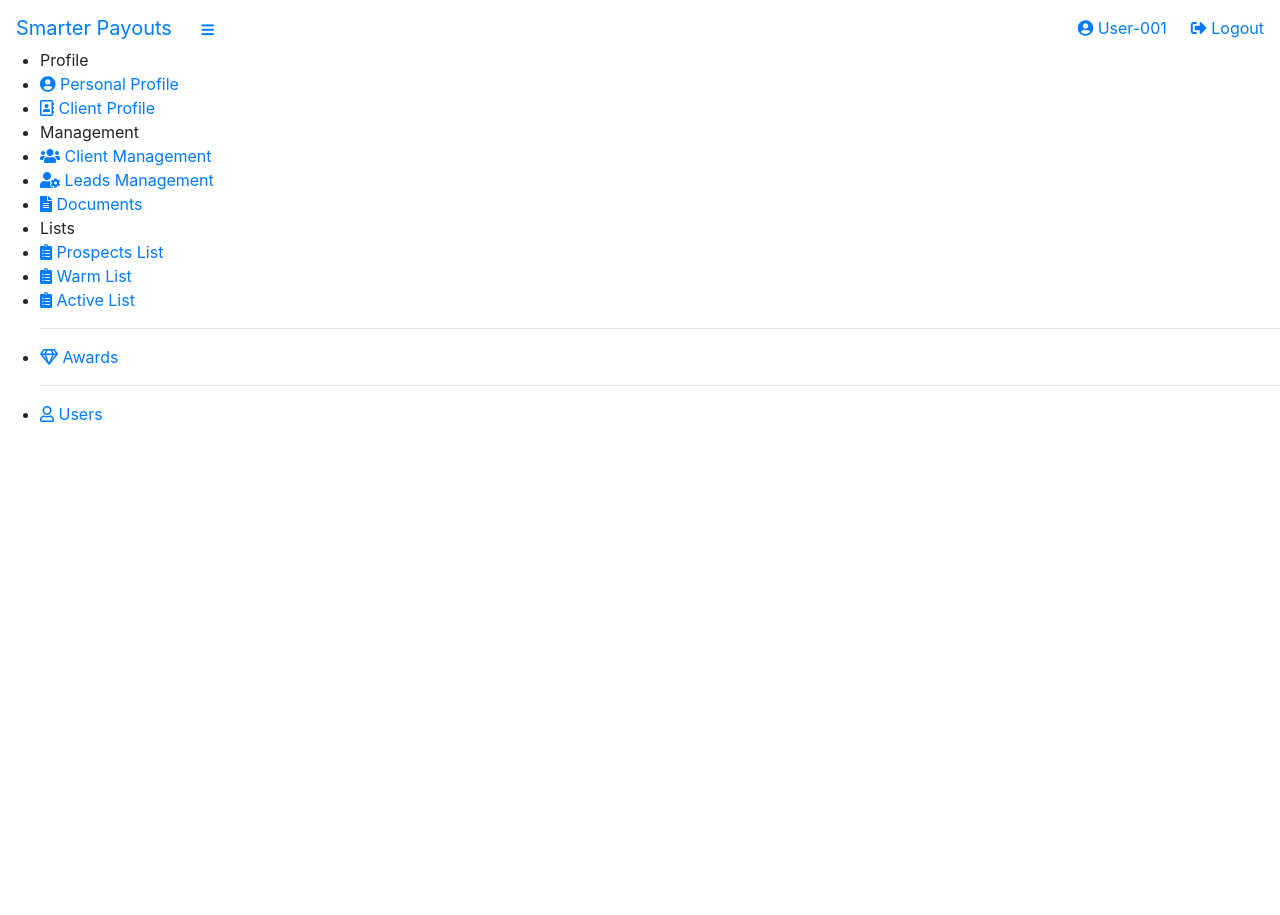
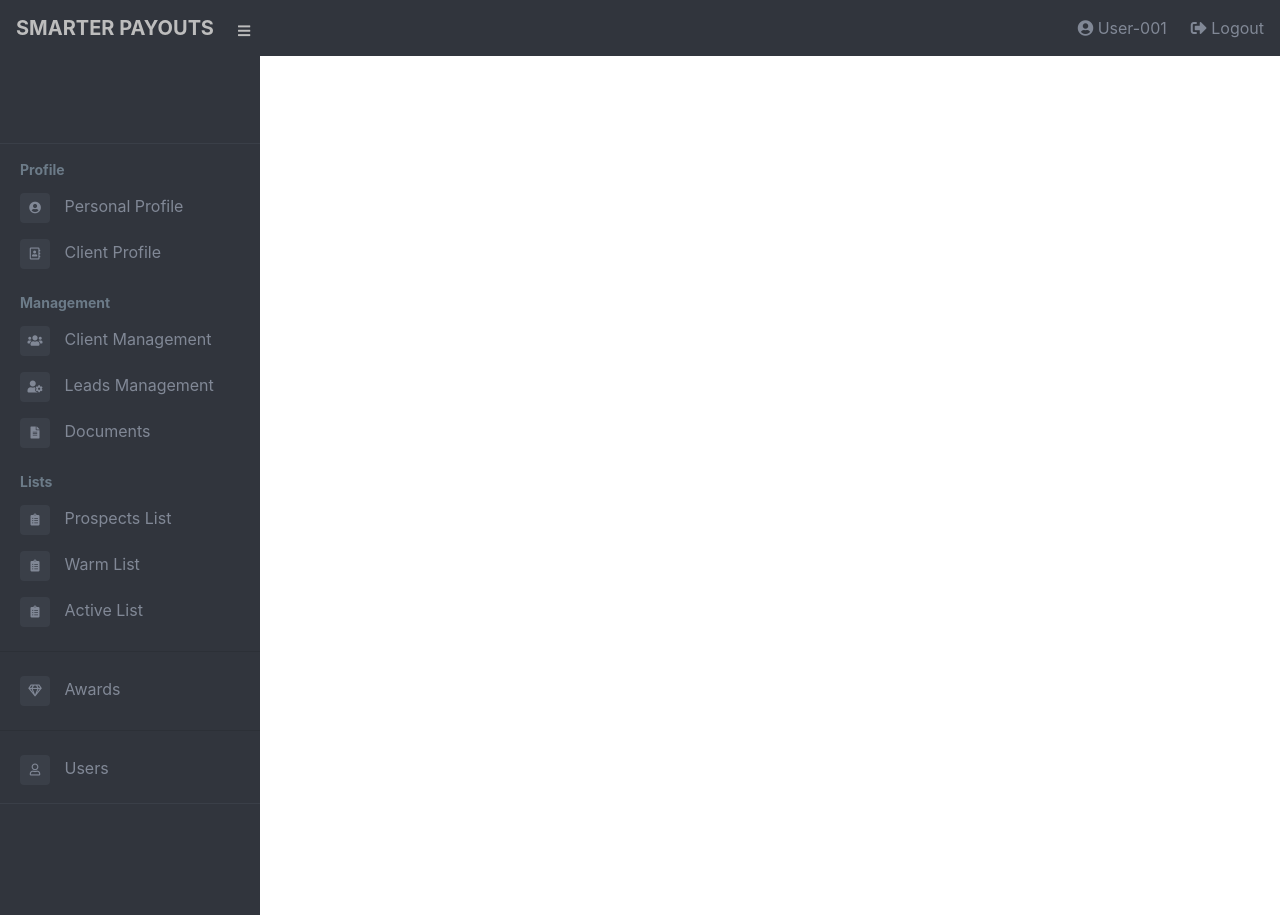
Before and after one commit to DawoodNaveed/smarterPayout, a Symfony app: template templates/dashboardMenu.html.twig in a window 1280 px wide. Run offline with Twig, Linux system fonts and the light colour scheme; the template is opened without the code that fills it, so the values that code supplies are empty; some libraries are stand-ins or nearby versions.

Commit message:
login and sidebar

```diff
--- a/public/resources/css/custom-admin.css
+++ b/public/resources/css/custom-admin.css
@@ -0,0 +1,269 @@
+
+.page-wrapper .sidebar-wrapper,
+.sidebar-wrapper .sidebar-brand > a,
+.sidebar-wrapper .sidebar-dropdown > a:after,
+.sidebar-wrapper .sidebar-menu .sidebar-dropdown .sidebar-submenu li a:before,
+.sidebar-wrapper ul li a i,
+.page-wrapper .page-content,
+.sidebar-wrapper .sidebar-search input.search-menu,
+.sidebar-wrapper .sidebar-search .input-group-text,
+.sidebar-wrapper .sidebar-menu ul li a,
+#show-sidebar,
+#close-sidebar {
+    -webkit-transition: all 0.3s ease;
+    -moz-transition: all 0.3s ease;
+    -ms-transition: all 0.3s ease;
+    -o-transition: all 0.3s ease;
+    transition: all 0.3s ease;
+}
+
+/*----------------page-wrapper----------------*/
+
+.page-wrapper {
+    height: 100vh;
+}
+
+.page-wrapper .theme {
+    width: 40px;
+    height: 40px;
+    display: inline-block;
+    border-radius: 4px;
+    margin: 2px;
+}
+
+.page-wrapper .theme.chiller-theme {
+    background: #1e2229;
+}
+
+.page-wrapper.toggled .sidebar-wrapper {
+    left: 0px;
+}
+
+@media screen and (min-width: 768px) {
+    .page-wrapper.toggled .page-content {
+        padding-left: 300px;
+    }
+}
+/*----------------sidebar-wrapper----------------*/
+
+.sidebar-wrapper {
+    width: 260px;
+    height: 100%;
+    max-height: 100%;
+    position: fixed;
+    top: 0;
+    margin-top: 55px;
+    left: -300px;
+    z-index: 999;
+}
+
+.sidebar-wrapper ul {
+    list-style-type: none;
+    padding: 0;
+    margin: 0;
+}
+
+.sidebar-wrapper a {
+    text-decoration: none;
+}
+
+/*--------------------sidebar-header----------------------*/
+
+.sidebar-wrapper .sidebar-header {
+    padding: 20px;
+    overflow: hidden;
+}
+
+/*----------------------sidebar-menu-------------------------*/
+
+.sidebar-wrapper .sidebar-menu {
+    padding-bottom: 10px;
+}
+
+.sidebar-wrapper .sidebar-menu .header-menu span {
+    font-weight: bold;
+    font-size: 14px;
+    padding: 15px 20px 5px 20px;
+    display: inline-block;
+}
+
+.sidebar-wrapper .sidebar-menu ul li a {
+    display: inline-block;
+    width: 100%;
+    text-decoration: none;
+    position: relative;
+    padding: 8px 30px 8px 20px;
+}
+
+.sidebar-wrapper .sidebar-menu ul li a i {
+    margin-right: 10px;
+    font-size: 12px;
+    width: 30px;
+    height: 30px;
+    line-height: 30px;
+    text-align: center;
+    border-radius: 4px;
+}
+
+.sidebar-wrapper .sidebar-menu ul li a:hover > i::before {
+    display: inline-block;
+    animation: swing ease-in-out 0.5s 1 alternate;
+}
+
+.sidebar-wrapper .sidebar-menu .sidebar-dropdown.active > a:after {
+    transform: rotate(90deg);
+    right: 17px;
+}
+
+/*------scroll bar---------------------*/
+
+::-webkit-scrollbar {
+    width: 5px;
+    height: 7px;
+}
+
+::-webkit-scrollbar-button {
+    width: 0px;
+    height: 0px;
+}
+
+::-webkit-scrollbar-thumb {
+    background: #525965;
+    border: 0px none #ffffff;
+    border-radius: 0px;
+}
+
+::-webkit-scrollbar-thumb:hover {
+    background: #525965;
+}
+
+::-webkit-scrollbar-thumb:active {
+    background: #525965;
+}
+
+::-webkit-scrollbar-track {
+    background: transparent;
+    border: 0px none #ffffff;
+    border-radius: 50px;
+}
+
+::-webkit-scrollbar-track:hover {
+    background: transparent;
+}
+
+::-webkit-scrollbar-track:active {
+    background: transparent;
+}
+
+::-webkit-scrollbar-corner {
+    background: transparent;
+}
+
+
+/*-----------------------------chiller-theme-------------------------------------------------*/
+
+.chiller-theme .sidebar-wrapper {
+    background: #31353D;
+}
+
+.chiller-theme .sidebar-wrapper .sidebar-header,
+.chiller-theme .sidebar-wrapper .sidebar-search,
+.chiller-theme .sidebar-wrapper .sidebar-menu {
+    border-bottom: 1px solid #3a3f48;
+}
+
+.chiller-theme .sidebar-wrapper .sidebar-search input.search-menu,
+.chiller-theme .sidebar-wrapper .sidebar-search .input-group-text {
+    border-color: transparent;
+    box-shadow: none;
+}
+
+.chiller-theme .sidebar-wrapper .sidebar-header .user-info .user-role,
+.chiller-theme .sidebar-wrapper .sidebar-header .user-info .user-status,
+.chiller-theme .sidebar-wrapper .sidebar-search input.search-menu,
+.chiller-theme .sidebar-wrapper .sidebar-search .input-group-text,
+.chiller-theme .sidebar-wrapper .sidebar-brand > a,
+.chiller-theme .sidebar-wrapper .sidebar-menu ul li a,
+.chiller-theme .sidebar-footer > a,
+.navbar .nav-item a{
+    color: #818896;
+}
+
+.chiller-theme .sidebar-wrapper .sidebar-menu ul li:hover > a,
+.chiller-theme .sidebar-wrapper .sidebar-menu .sidebar-dropdown.active > a,
+.chiller-theme .sidebar-wrapper .sidebar-header .user-info,
+.chiller-theme .sidebar-wrapper .sidebar-brand > a:hover,
+.chiller-theme .sidebar-footer > a:hover i
+.navbar .nav-item:hover >a {
+    color: #b8bfce;
+}
+
+.page-wrapper.chiller-theme.toggled #close-sidebar {
+    color: #bdbdbd;
+}
+
+.page-wrapper.chiller-theme.toggled #close-sidebar:hover {
+    color: #ffffff;
+}
+
+.chiller-theme .sidebar-wrapper ul li:hover a i,
+.chiller-theme .sidebar-wrapper .sidebar-dropdown .sidebar-submenu li a:hover:before,
+.chiller-theme .sidebar-wrapper .sidebar-search input.search-menu:focus + span,
+.chiller-theme .sidebar-wrapper .sidebar-menu .sidebar-dropdown.active a i,
+.navbar .nav-item:hover a i{
+    color: #16c7ff;
+    text-shadow: 0px 0px 10px rgba(22, 199, 255, 0.5);
+}
+
+.chiller-theme .sidebar-wrapper .sidebar-menu ul li a i,
+.chiller-theme .sidebar-wrapper .sidebar-menu .sidebar-dropdown div,
+.chiller-theme .sidebar-wrapper .sidebar-search input.search-menu,
+.chiller-theme .sidebar-wrapper .sidebar-search .input-group-text{
+    background: #3a3f48;
+}
+
+.chiller-theme .sidebar-wrapper .sidebar-menu .header-menu span {
+    color: #6c7b88;
+}
+
+.sidebar-content {
+    max-height: calc(100% - 30px);
+    height: calc(100% - 30px);
+    overflow-y: auto;
+    position: relative;
+}
+
+.sidebar-content.desktop {
+    overflow-y: hidden;
+}
+
+/*--------------------sidebar-brand----------------------*/
+
+.navbar-brand {
+    display: flex;
+    align-items: center;
+}
+
+.navbar .nav-item a, .navbar-brand > a{
+    text-decoration: none;
+}
+
+.navbar-brand > a{
+    color: #bdbdbd;
+    text-transform: uppercase;
+    font-weight: bold;
+    flex-grow: 1;
+}
+
+.navbar {
+    background: #31353D;
+}
+
+.login{
+    height: 795px;
+    background: #31353D;
+    color: #bdbdbd;
+}
+.login-form{
+margin-top: 25%;
+}
--- a/public/resources/js/custom-admin.js
+++ b/public/resources/js/custom-admin.js
@@ -0,0 +1,11 @@
+$(document).ready(function () {
+
+    $("#close-sidebar").click(function() {
+        if ($(".page-wrapper").hasClass("toggled")){
+            $(".page-wrapper").removeClass("toggled");
+        }else
+        {
+            $(".page-wrapper").addClass("toggled");
+        }
+    });
+});
--- a/templates/base.html.twig
+++ b/templates/base.html.twig
@@ -1,5 +1,5 @@
 <!DOCTYPE html>
-<html>
+<html lang="en">
     <head>
 {#        <meta charset="UTF-8">#}
         <meta name="viewport" content="width=device-width, initial-scale=1, shrink-to-fit=no">
@@ -10,6 +10,7 @@
             <link href="{{ asset('resources/css/bootstrap.min.css')}}" rel="stylesheet">
             <link href="{{ asset('resources/css/custom-admin.css')}}" rel="stylesheet">
             <link rel="stylesheet" href="https://cdnjs.cloudflare.com/ajax/libs/font-awesome/5.15.3/css/all.min.css"/>
+            <link rel="shortcut icon" href="#">
             {#{{ encore_entry_link_tags('app') }}#}
         {% endblock %}
 
--- a/templates/dashboardMenu.html.twig
+++ b/templates/dashboardMenu.html.twig
@@ -27,7 +27,7 @@
                 </li>
 
             </ul>
-        </nav>
+         </nav>
         <nav id="sidebar" class="sidebar-wrapper">
             <div class="sidebar-content">
                 <div class="sidebar-header">
```
Also changed, not shown: templates/security/login.html.twig (+34 -9 lines), public/resources/images/bg-login.jpg (added), public/resources/images/user.png (added).
